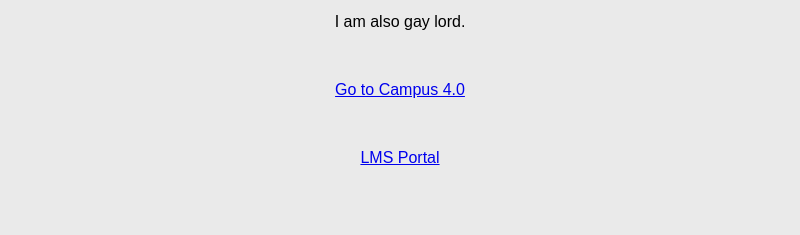
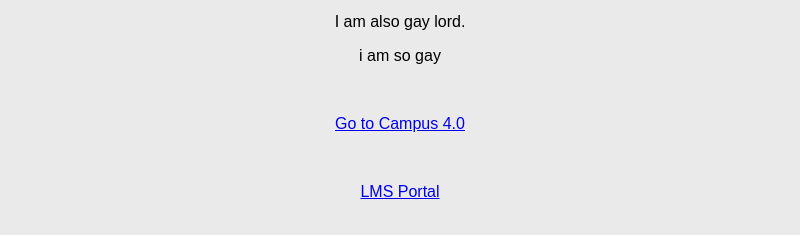
Before and after one commit to Softwarica-Apps/softwarica, an Electron app: page index.html in a window 800 px wide. Shown: the part 541-776 px from the top of the page. Drawn offline with Linux system fonts and the light colour scheme; no server answers.

Commit message:
test commit

```diff
--- a/index.html
+++ b/index.html
@@ -44,6 +44,10 @@
         I am Reshav Maskey the bhalu.
     </p>
     <p>I am also gay lord.</p>
+
+    <p>
+        i am so gay
+    </p>
     <br>
     <p>
         <a href="https://campus.softwarica.edu.np">Go to Campus 4.0</a>
--- a/main.js
+++ b/main.js
@@ -19,6 +19,7 @@
         autoUpdater.checkForUpdatesAndNotify();
     });
 }
+
 
 
 app.on('ready', () => {
```
